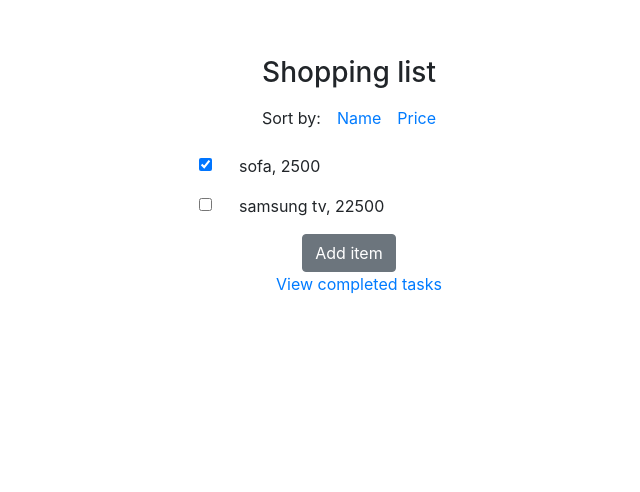
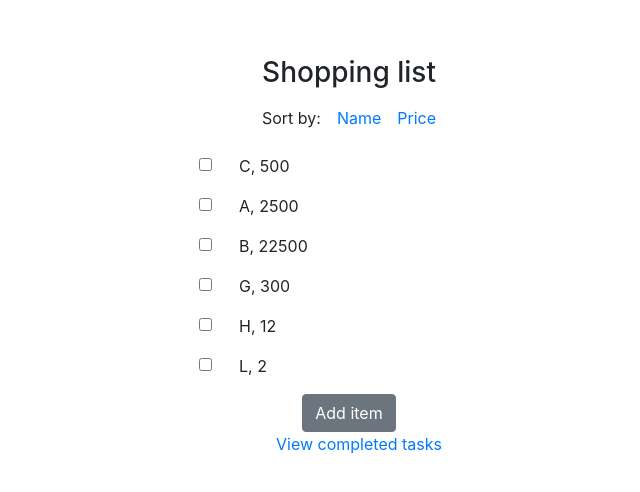
Before and after one commit to DizdarArmin/shopping-list, a React (Create React App) app: page / in a window 1280 px wide. Shown: the part 144-636 px from the top of the page, without its empty margins (291-931 px from the left). Built offline with nearby package versions, Linux system fonts and the light colour scheme.

Commit message:
Filter by name and price finished

```diff
--- a/src/App.js
+++ b/src/App.js
@@ -5,14 +5,59 @@ import Filters from './components/Filters';
 import {useState} from 'react';
 
 function App() {
-  const [list, setList] = useState([
-    {isFinished: true, name: "sofa", price: 2500},
-    {isFinished: false, name: "samsung tv", price: 22500},
+  const [filter,setFilter] = useState('')
+
+  const [byPrice, setByPrice] = useState(false);
+  const [byName, setByName] = useState(false);
+
+const [list, setList] = useState([
+    {key:Math.random() ,name: "C", price: 500},
+    {key:Math.random(), name: "A", price: 2500},
+    {key:Math.random(), name: "B", price: 22500},
+    {key:Math.random() ,name: "G", price: 300},
+    {key:Math.random(), name: "H", price: 12},
+    {key:Math.random(), name: "L", price: 2},
   ]
 )
 
+const sortByName = (e) => {
+  e.preventDefault();
+  let sorted;
+
+  if (byName){
+    sorted = list.sort((a, b) => {
+      return a.name.localeCompare(b.name);
+    });
+  }
+  else {
+    sorted = list.sort((a, b) => {
+      return b.name.localeCompare(a.name);
+    });
+  }
+  setByName(!byName);
+  setList(sorted);
+}
+
+const sortByPrice = (e) => {
+  e.preventDefault();
+  let sorted;
+
+  if (byPrice){
+    sorted = [... list].sort((a, b) => {
+      return a.price - b.price;
+    });
+  }
+  else {
+    sorted = [... list].sort((a, b) => {
+      return b.price - a.price;
+    });
+  }
+  setByPrice(!byPrice);
+  setList(sorted);
+}
+
 const listItems = list.map((item) =>(
-  <Task isFinished={item.isFinished} name={item.name} price={item.price}></Task>
+  <Task key={item.key} isFinished={item.isFinished} name={item.name} price={item.price}></Task>
 ))
 
   return (
@@ -20,7 +65,7 @@ const listItems = list.map((item) =>(
     <div className="App">
 
       <header className="App-header">
-      <Filters/>
+      <Filters price ={sortByPrice} name={sortByName}/>
 
         {listItems}
         <button className="add btn btn-secondary">Add item</button>
--- a/src/components/Filters.js
+++ b/src/components/Filters.js
@@ -1,12 +1,17 @@
-export default function Filters(){
+import { useState } from "react"
+
+export default function Filters(props){
+
+
 
     return (
         <div>
         <h3>Shopping list</h3>
         <div className="d-inline-flex justify-content-center">
         <p className="p-2">Sort by:</p>
-          <a className="p-2" href="/">Name</a>
-          <a className="p-2" href="/">Price</a>
+
+          <a className="p-2" onClick={props.name} href="/">Name</a>
+          <a className="p-2" onClick={props.price} href="/">Price</a>
         </div>
         </div>
     )
--- a/src/components/Task.js
+++ b/src/components/Task.js
@@ -7,7 +7,6 @@ export default function Task(props){
         <div className="task form-check d-inline-flex justify-content-between">
         <input  className="form-check-input"
                 type="checkbox"
-                checked={props.isFinished}
                 ></input>
         <p className="form-check">{props.name}, {props.price}</p>
         {/* <i  className="form-check" style={{fontSize:"2.2em"}} class="fas fa-image"></i> */}
```
